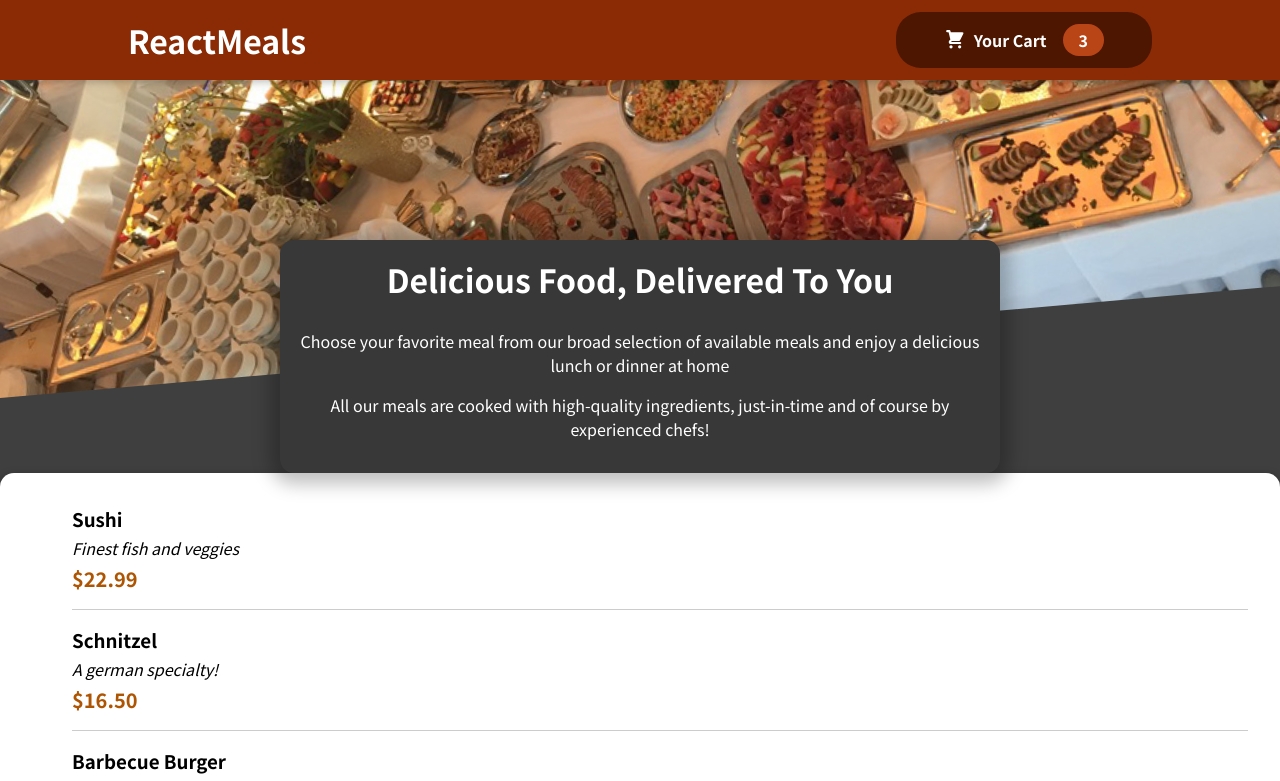
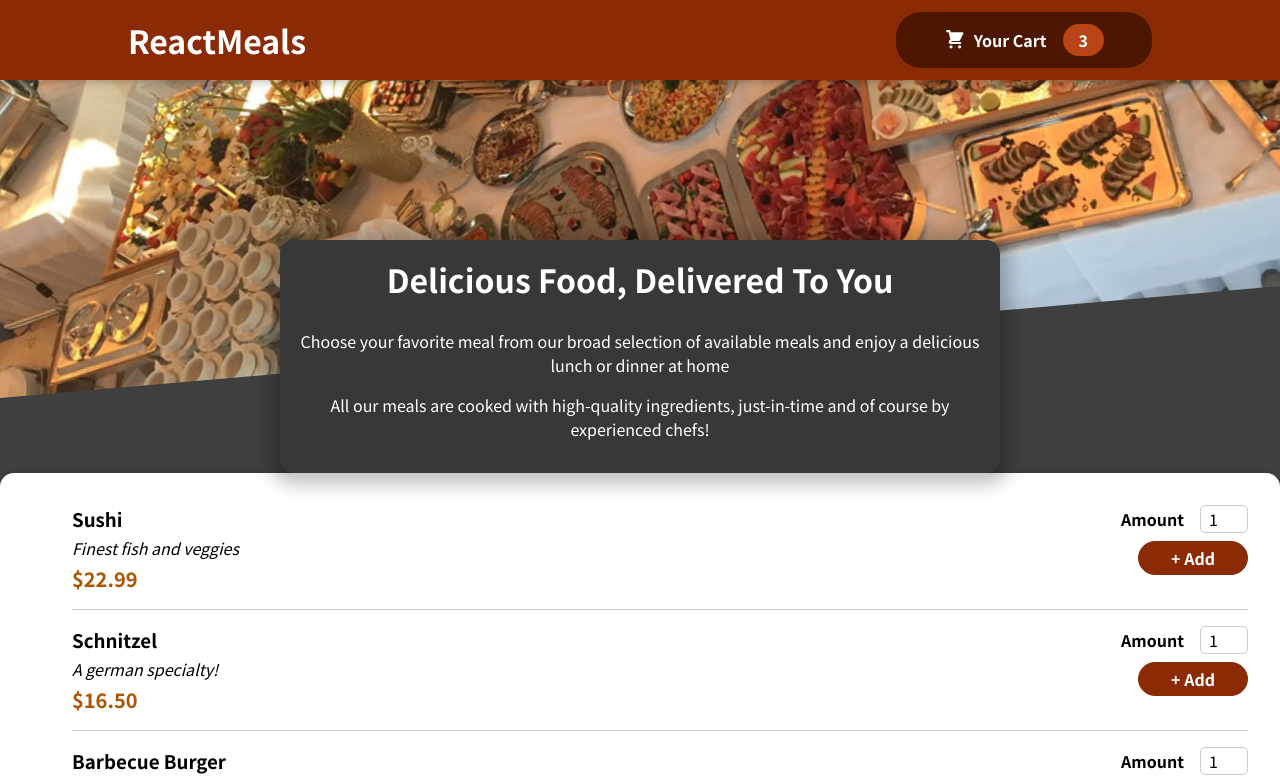
Before and after one commit to amerv97/food-app, a React (Create React App) app: page / in a window 1280 px wide. Shown: the top 781 px of the page. Built offline with nearby package versions, Linux system fonts and the light colour scheme.

Commit message:
Adding a Form of ordering

```diff
--- a/src/components/Meals/AvailableMeals.js
+++ b/src/components/Meals/AvailableMeals.js
@@ -32,6 +32,7 @@ const DUMMY_MEALS = [
 const AvailableMeals = () => {
   const mealsList = DUMMY_MEALS.map((meal) => (
     <MealItem
+      id={meal.id}
       key={meal.id}
       name={meal.name}
       description={meal.description}
--- a/src/components/Meals/MealItem/MealItem.js
+++ b/src/components/Meals/MealItem/MealItem.js
@@ -1,3 +1,4 @@
+import MealItemForm from "./MealItemForm";
 import classes from "./MealItem.module.css";
 
 const MealItem = (props) => {
@@ -10,7 +11,9 @@ const MealItem = (props) => {
         <div className={classes.description}>{props.description}</div>
         <div className={classes.price}>{price}</div>
       </div>
-      <div></div>
+      <div>
+        <MealItemForm id={props.id} />
+      </div>
     </li>
   );
 };
--- a/src/components/Meals/MealItem/MealItemForm.js
+++ b/src/components/Meals/MealItem/MealItemForm.js
@@ -0,0 +1,23 @@
+import Input from '../../UI/Input';
+import classes from './MealItemForm.module.css';
+
+const MealItemForm = (props) => {
+  return (
+    <form className={classes.form}>
+      <Input
+        label='Amount'
+        input={{
+          id: 'amount_' + props.id,
+          type: 'number',
+          min: '1',
+          max: '5',
+          step: '1',
+          defaultValue: '1',
+        }}
+      />
+      <button>+ Add</button>
+    </form>
+  );
+};
+
+export default MealItemForm;
--- /dev/null
+++ b/src/components/Meals/MealItem/MealItemForm.module.css
@@ -0,0 +1,20 @@
+.form {
+    text-align: right;
+  }
+
+  .form button {
+    font: inherit;
+    cursor: pointer;
+    background-color: #8a2b06;
+    border: 1px solid #8a2b06;
+    color: white;
+    padding: 0.25rem 2rem;
+    border-radius: 20px;
+    font-weight: bold;
+  }
+
+  .form button:hover,
+  .form button:active {
+    background-color: #641e03;
+    border-color: #641e03;
+  }
--- /dev/null
+++ b/src/components/UI/Input.js
@@ -0,0 +1,12 @@
+import classes from './Input.module.css';
+
+const Input = (props) => {
+  return (
+    <div className={classes.input}>
+      <label >{props.label}</label>
+      <input {...props.input} />
+    </div>
+  );
+};
+
+export default Input;
--- /dev/null
+++ b/src/components/UI/Input.module.css
@@ -0,0 +1,18 @@
+.input {
+    display: flex;
+    align-items: center;
+    margin-bottom: 0.5rem;
+  }
+
+  .input label {
+    font-weight: bold;
+    margin-right: 1rem;
+  }
+
+  .input input {
+    width: 3rem;
+    border-radius: 5px;
+    border: 1px solid #ccc;
+    font: inherit;
+    padding-left: 0.5rem;
+  }
```
